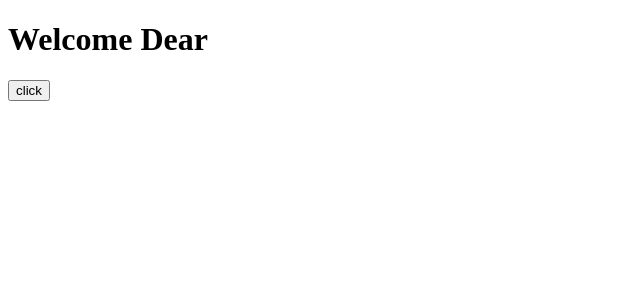
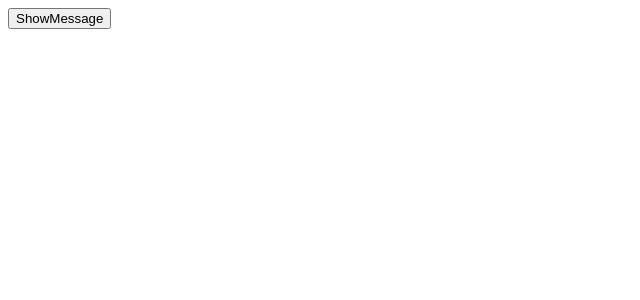
Before and after one commit to anurag-vns/abcd, a React (Create React App) app: page / in a window 1280 px wide. Shown: the top 300 px of the page, without its empty margins (0-640 px from the left). Built offline with nearby package versions, Linux system fonts and the light colour scheme.

Commit message:
Learn conditional rendering with useState.
Toggle Show/Hide

```diff
--- a/src/App.js
+++ b/src/App.js
@@ -1,5 +1,6 @@
 import React from 'react';
 import Msg from './ReactBasics/Msg';
+import ToggleMessage from './ReactBasics/ToggleMessage';
 
 
 
@@ -7,7 +8,7 @@ function App() {
   return (
 
     <div>
-      <Msg/>
+      <ToggleMessage/>
     </div>
 
 
--- /dev/null
+++ b/src/ReactBasics/ToggleMessage.js
@@ -0,0 +1,14 @@
+import { useState } from "react";
+
+function ToggleMessage() {
+    const [show, setShow] = useState(false);
+    return (
+        <div>
+            <button onClick={() => setShow(!show)}>
+                {show ? 'Hide' : 'Show'}Message
+            </button>
+            {show && <p>I'am visibile now!</p>}
+        </div>
+    );
+}
+export default ToggleMessage;
```
